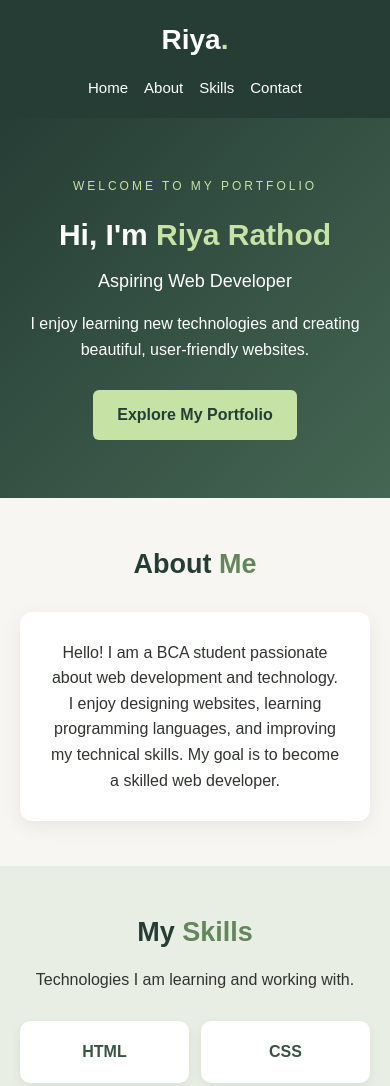
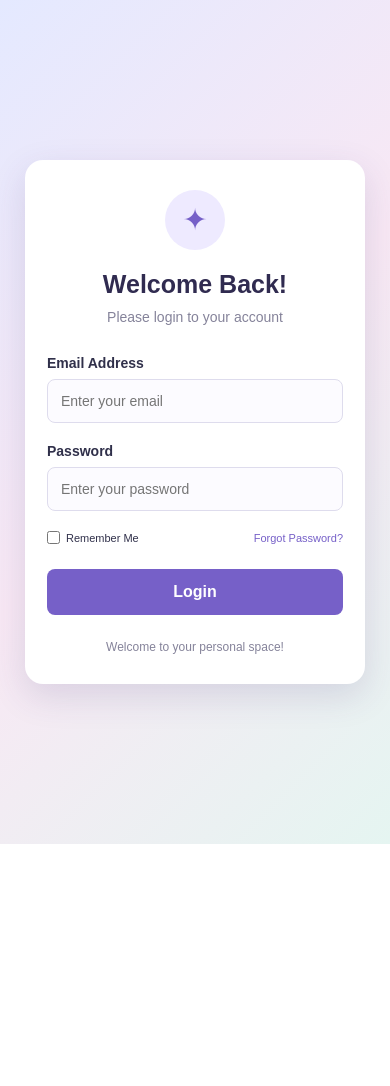
Before and after one commit to riyarathod0022-png/tech-fellows-90-days, a plain HTML site: page Day-4/index.html in a window 390 px wide. Shown: the top 1086 px of the page. After the commit the page ends 844 px from the top, so only its background shows below. Drawn offline with Linux system fonts and the light colour scheme.

Commit message:
Add Task 3 - Login Form

```diff
--- a/Day-4/index.html
+++ b/Day-4/index.html
@@ -3,64 +3,51 @@
 <head>
     <meta charset="UTF-8">
     <meta name="viewport" content="width=device-width, initial-scale=1.0">
-    <title>Riya Rathod | Portfolio</title>
+    <title>Login Form</title>
     <link rel="stylesheet" href="style.css">
 </head>
 <body>
 
-    <nav class="navbar">
-        <h2 class="logo">Riya<span>.</span></h2>
-        <ul>
-            <li><a href="#home">Home</a></li>
-            <li><a href="#about">About</a></li>
-            <li><a href="#skills">Skills</a></li>
-            <li><a href="#contact">Contact</a></li>
-        </ul>
-    </nav>
+    <div class="login-container">
+        <div class="login-card">
+            <div class="icon">✦</div>
 
-    <section id="home" class="hero">
-        <div class="hero-content">
-            <p class="welcome">WELCOME TO MY PORTFOLIO</p>
-            <h1>Hi, I'm <span>Riya Rathod</span></h1>
-            <h3>Aspiring Web Developer</h3>
-            <p>I enjoy learning new technologies and creating beautiful, user-friendly websites.</p>
-            <a href="#about" class="btn">Explore My Portfolio</a>
+            <h1>Welcome Back!</h1>
+            <p class="subtitle">Please login to your account</p>
+
+            <form action="#" method="get">
+                <div class="input-group">
+                    <label for="email">Email Address</label>
+                    <input type="email" id="email" name="email"
+                           placeholder="Enter your email" required>
                 </div>
-    </section>
 
-    <section id="about" class="section about">
-        <h2>About <span>Me</span></h2>
-        <div class="about-box">
-            <p>Hello! I am a BCA student passionate about web development and technology.
-            I enjoy designing websites, learning programming languages, and improving
-            my technical skills. My goal is to become a skilled web developer.</p>
+                <div class="input-group">
+                    <label for="password">Password</label>
+                    <input type="password" id="password" name="password"
+                           placeholder="Enter your password" required>
                 </div>
-    </section>
 
-    <section id="skills" class="section skills">
-        <h2>My <span>Skills</span></h2>
-        <p class="section-description">Technologies I am learning and working with.</p>
+                <div class="form-options">
+                    <label class="remember">
+                        <input type="checkbox" name="remember">
+                        Remember Me
+                    </label>
 
-        <div class="skills-container">
-            <div class="skill-card">HTML</div>
-            <div class="skill-card">CSS</div>
-            <div class="skill-card">JavaScript</div>
-            <div class="skill-card">React</div>
-            <div class="skill-card">PHP</div>
-            <div class="skill-card">SQL</div>
+                    <a href="#forgot" class="forgot-link">Forgot Password?</a>
                 </div>
-    </section>
 
-    <section id="contact" class="section contact">
-        <h2>Contact <span>Me</span></h2>
-        <p>Have a project idea or want to connect? Feel free to contact me.</p>
-        <a href="mailto:riya@example.com" class="btn">Send Me an Email</a>
-    </section>
+                <button type="submit" class="login-btn">Login</button>
+            </form>
 
-    <footer>
-        <p>© 2026 Riya Rathod | Personal Portfolio</p>
-        <p>Designed with care and creativity.</p>
-    </footer>
+            <p class="bottom-text">Welcome to your personal space!</p>
+        </div>
+    </div>
+
+    <div id="forgot" class="forgot-message">
+        Please contact your administrator to reset your password.
+        <a href="#">Close</a>
+    </div>
 
 </body>
 </html>
--- a/Day-4/style.css
+++ b/Day-4/style.css
@@ -2,215 +2,167 @@
     margin: 0;
     padding: 0;
     box-sizing: border-box;
-    scroll-behavior: smooth;
 }
 
 body {
     font-family: Arial, sans-serif;
-    background: #f8f6f2;
-    color: #30332f;
+    background: linear-gradient(135deg, #e4e9ff, #f8e8f4, #e5f5f1);
+    color: #30304a;
+    min-height: 100vh;
+}
+
+.login-container {
+    min-height: 100vh;
+    display: flex;
+    justify-content: center;
+    align-items: center;
+    padding: 25px;
+}
+
+.login-card {
+    width: 100%;
+    max-width: 420px;
+    background: white;
+    padding: 40px 35px;
+    border-radius: 18px;
+    box-shadow: 0 12px 35px rgba(67, 56, 120, 0.15);
+    text-align: center;
+}
+
+.icon {
+    width: 60px;
+    height: 60px;
+    line-height: 60px;
+    margin: 0 auto 20px;
+    border-radius: 50%;
+    background: #eeeaff;
+    color: #7660c8;
+    font-size: 30px;
+}
+
+.login-card h1 {
+    font-size: 28px;
+    margin-bottom: 10px;
+    color: #302b50;
+}
+
+.subtitle {
+    color: #85839a;
+    font-size: 14px;
+    margin-bottom: 30px;
+}
+
+.input-group {
+    text-align: left;
+    margin-bottom: 20px;
+}
+
+.input-group label {
+    display: block;
+    font-size: 14px;
+    font-weight: bold;
+    margin-bottom: 8px;
+}
+
+.input-group input {
+    width: 100%;
+    padding: 13px;
+    border: 1px solid #dedced;
+    border-radius: 8px;
+    font-size: 14px;
+    outline: none;
+    background: #fcfbff;
+}
+
+.input-group input:focus {
+    border-color: #7660c8;
+    box-shadow: 0 0 5px rgba(118, 96, 200, 0.2);
+}
+
+.form-options {
+    display: flex;
+    justify-content: space-between;
+    align-items: center;
+    gap: 10px;
+    margin-bottom: 25px;
+    font-size: 12px;
+}
+
+.remember {
+    display: flex;
+    align-items: center;
+    gap: 6px;
+}
+
+.forgot-link {
+    color: #7660c8;
+    text-decoration: none;
+}
+
+.forgot-link:hover {
+    text-decoration: underline;
+}
+
+.login-btn {
+    width: 100%;
+    padding: 14px;
+    border: none;
+    border-radius: 8px;
+    background: #7660c8;
+    color: white;
+    font-size: 16px;
+    font-weight: bold;
+    cursor: pointer;
+    transition: 0.3s;
+}
+
+.login-btn:hover {
+    background: #5e49ad;
+    transform: translateY(-2px);
+}
+
+.bottom-text {
+    margin-top: 25px;
+    font-size: 12px;
+    color: #85839a;
+}
+
+.forgot-message {
+    display: none;
+}
+
+.forgot-message:target {
+    display: block;
+    position: fixed;
+    top: 50%;
+    left: 50%;
+    transform: translate(-50%, -50%);
+    width: 85%;
+    max-width: 350px;
+    padding: 25px;
+    background: white;
+    border-radius: 12px;
+    box-shadow: 0 8px 30px rgba(0, 0, 0, 0.2);
+    text-align: center;
     line-height: 1.6;
 }
 
-.navbar {
-    display: flex;
-    justify-content: space-between;
-    align-items: center;
-    padding: 20px 8%;
-    background: #263d35;
-    color: white;
+.forgot-message a {
+    display: block;
+    margin-top: 15px;
+    color: #7660c8;
 }
 
-.logo {
-    font-size: 28px;
-}
-
-.logo span,
-h2 span,
-.hero h1 span {
-    color: #c6e2a5;
-}
-
-.navbar ul {
-    display: flex;
-    list-style: none;
-    gap: 28px;
-}
-
-.navbar a {
-    color: white;
-    text-decoration: none;
-    font-size: 15px;
-    transition: color 0.3s;
-}
-
-.navbar a:hover {
-    color: #c6e2a5;
-}
-
-.hero {
-    min-height: 430px;
-    display: flex;
-    align-items: center;
-    justify-content: center;
-    text-align: center;
-    padding: 70px 20px;
-    background: linear-gradient(135deg, #263d35, #456653);
-    color: white;
-}
-
-.hero-content {
-    max-width: 700px;
-}
-
-.welcome {
-    letter-spacing: 3px;
-    font-size: 12px;
-    margin-bottom: 15px;
-    color: #c6e2a5;
-}
-
-.hero h1 {
-    font-size: 42px;
-    margin-bottom: 8px;
-}
-
-.hero h3 {
-    font-size: 21px;
-    font-weight: normal;
-    margin-bottom: 15px;
-}
-
-.hero-content > p:not(.welcome) {
-    margin-bottom: 28px;
-}
-
-.btn {
-    display: inline-block;
-    background: #c6e2a5;
-    color: #263d35;
-    padding: 12px 24px;
-    border-radius: 6px;
-    text-decoration: none;
-    font-weight: bold;
-    transition: 0.3s;
-}
-
-.btn:hover {
-    background: white;
-    transform: translateY(-2px);
-}
-
-.section {
-    padding: 65px 8%;
-    text-align: center;
-}
-
-.section h2 {
-    font-size: 32px;
-    margin-bottom: 25px;
-    color: #263d35;
-}
-
-.section h2 span {
-    color: #64865b;
-}
-
-.about-box {
-    max-width: 750px;
-    margin: auto;
-    padding: 28px;
-    background: white;
-    border-radius: 12px;
-    box-shadow: 0 5px 20px rgba(0, 0, 0, 0.07);
-}
-
-.skills {
-    background: #e9eee5;
-}
-
-.section-description {
-    margin-top: -12px;
-    margin-bottom: 28px;
-}
-
-.skills-container {
-    display: grid;
-    grid-template-columns: repeat(3, 1fr);
-    gap: 18px;
-    max-width: 800px;
-    margin: auto;
-}
-
-.skill-card {
-    padding: 22px;
-    background: white;
-    border-radius: 10px;
-    box-shadow: 0 4px 12px rgba(0, 0, 0, 0.06);
-    font-weight: bold;
-    color: #385342;
-    transition: 0.3s;
-}
-
-.skill-card:hover {
-    transform: translateY(-5px);
-    background: #263d35;
-    color: white;
-}
-
-.contact p {
-    margin-bottom: 25px;
-}
-
-footer {
-    background: #263d35;
-    color: white;
-    text-align: center;
-    padding: 22px;
-    font-size: 14px;
-}
-
-/* Tablet and mobile responsive design */
-@media (max-width: 600px) {
-    .navbar {
-        flex-direction: column;
-        gap: 12px;
-        padding: 18px 12px;
+@media (max-width: 480px) {
+    .login-card {
+        padding: 30px 22px;
     }
 
-    .navbar ul {
-        gap: 16px;
-        flex-wrap: wrap;
-        justify-content: center;
+    .login-card h1 {
+        font-size: 25px;
     }
 
-    .hero {
-        min-height: 380px;
-        padding: 55px 20px;
-    }
-
-    .hero h1 {
-        font-size: 30px;
-    }
-
-    .hero h3 {
-        font-size: 18px;
-    }
-
-    .section {
-        padding: 45px 20px;
-    }
-
-    .section h2 {
-        font-size: 27px;
-    }
-
-    .skills-container {
-        grid-template-columns: repeat(2, 1fr);
-        gap: 12px;
-    }
-
-    .skill-card {
-        padding: 18px 10px;
+    .form-options {
+        font-size: 11px;
     }
 }
```
Also changed, not shown: Day-4/Login_Form.png (added), Day-4/Mobile_View.png (added). Lines whose indentation alone changed are shown as unchanged.
